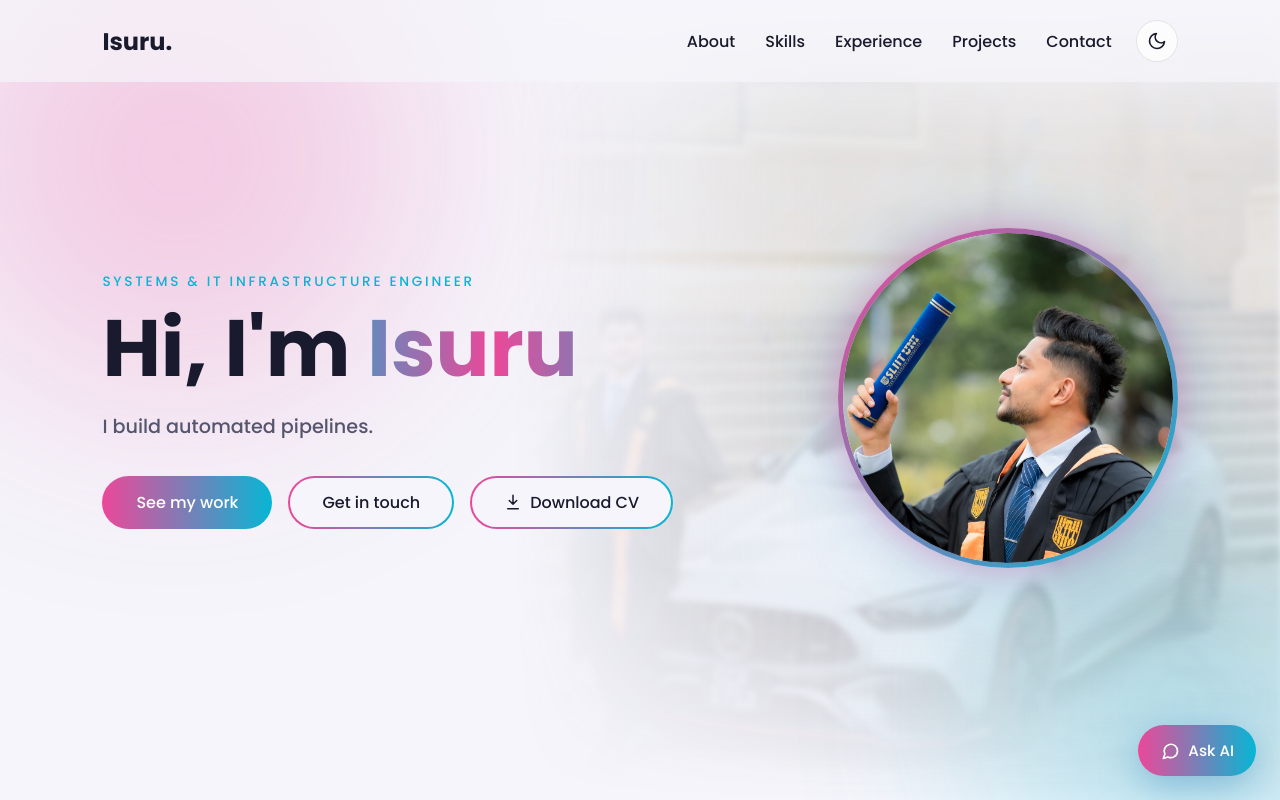
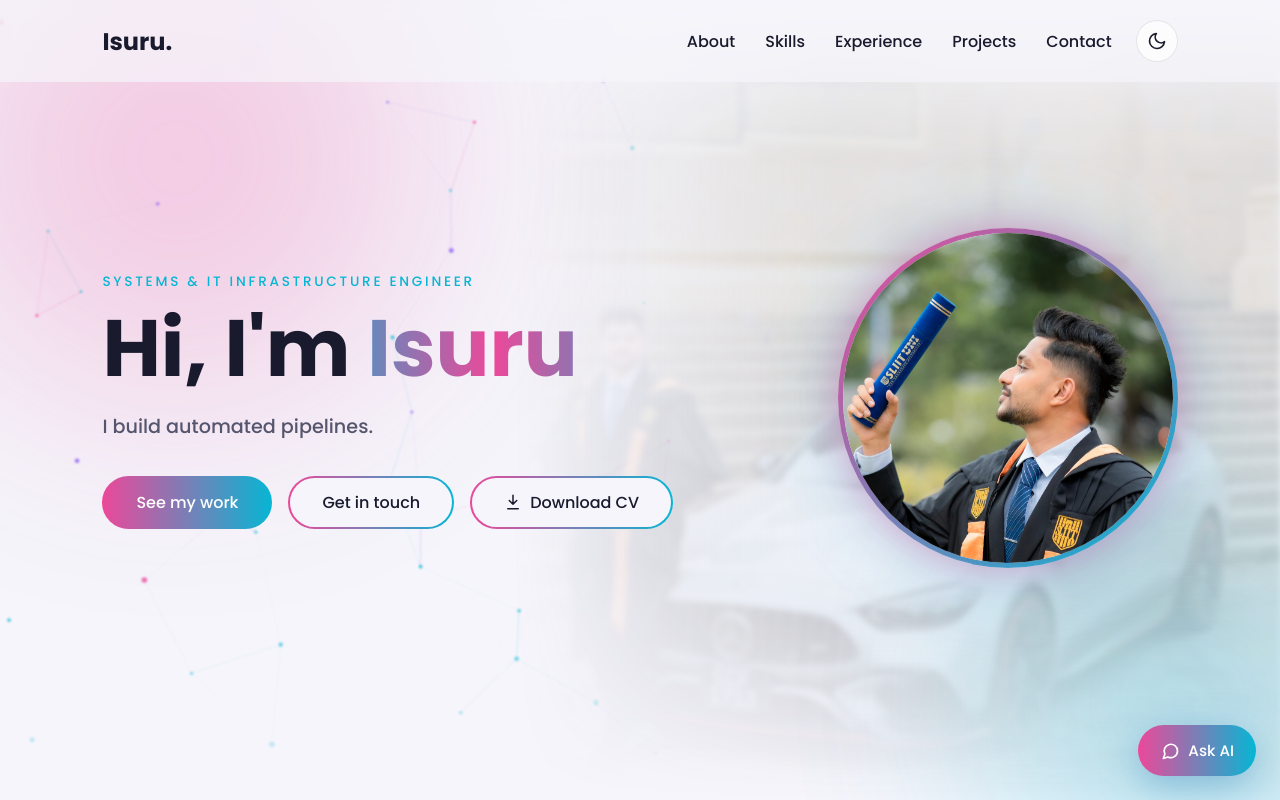
Before and after one commit to IT22167682/IT22167682.github.io, a plain HTML site: page index.html in a window 1280 px wide. Shown: the top 800 px of the page. Drawn offline with Linux system fonts and the light colour scheme; animation ran at ten frames a second.

Commit message:
Keep particle nodes on the left side of the hero

```diff
--- a/index.html
+++ b/index.html
@@ -307,6 +307,7 @@
     </div>
 
     <script src="script.js"></script>
+    <script src="particles.js"></script>
     <script src="chat.js"></script>
 </body>
 
--- /dev/null
+++ b/particles.js
@@ -0,0 +1,139 @@
+// =====================================================
+//  Particle network background for the hero section
+//  Moving "nodes" that connect with lines when close -
+//  like devices on a network. Reacts to the mouse.
+// =====================================================
+
+const hero = document.querySelector(".hero");
+const canvas = document.createElement("canvas");
+canvas.className = "particles";
+canvas.setAttribute("aria-hidden", "true");
+hero.prepend(canvas);                         // first child of the hero = behind the content
+const ctx = canvas.getContext("2d");
+
+const COLORS = ["236, 72, 153", "6, 182, 212", "139, 92, 246"];   // pink, cyan, purple (RGB)
+const LINK_DISTANCE = 130;                    // nodes closer than this get a line
+const MOUSE_DISTANCE = 170;                   // the mouse connects to nodes within this
+const reduceMotion = window.matchMedia("(prefers-reduced-motion: reduce)").matches;
+
+let width, height, areaWidth, particles = [];
+const mouse = { x: null, y: null };
+let running = true;
+
+// ---------- Create the nodes ----------
+function setup() {
+    const dpr = Math.min(window.devicePixelRatio || 1, 2);   // sharp on retina, but not too heavy
+    width = hero.clientWidth;
+    height = hero.clientHeight;
+    canvas.width = width * dpr;
+    canvas.height = height * dpr;
+    ctx.setTransform(dpr, 0, 0, dpr, 0, 0);
+
+    // Desktop: keep the nodes on the LEFT side only (the photo is on the right).
+    // Phones: the layout is stacked, so use the full width.
+    areaWidth = width > 768 ? width * 0.55 : width;
+
+    // More screen = more nodes (but capped, so phones stay fast)
+    const count = Math.min(Math.floor((areaWidth * height) / 14000), width < 768 ? 45 : 70);
+    particles = Array.from({ length: count }, () => ({
+        x: Math.random() * areaWidth,
+        y: Math.random() * height,
+        vx: (Math.random() - 0.5) * 0.5,      // speed in x (pixels per frame)
+        vy: (Math.random() - 0.5) * 0.5,      // speed in y
+        r: Math.random() * 1.8 + 1,           // radius
+        color: COLORS[Math.floor(Math.random() * COLORS.length)],
+    }));
+}
+
+// ---------- Draw one frame ----------
+function draw() {
+    ctx.clearRect(0, 0, width, height);
+    const light = document.documentElement.dataset.theme === "light";
+    const strength = light ? 0.35 : 0.5;      // softer lines in light mode
+
+    for (let i = 0; i < particles.length; i++) {
+        const p = particles[i];
+
+        // Move, and bounce off the edges
+        if (!reduceMotion) {
+            p.x += p.vx;
+            p.y += p.vy;
+            if (p.x < 0 || p.x > areaWidth) p.vx *= -1;   // bounce inside the left area
+            if (p.y < 0 || p.y > height) p.vy *= -1;
+        }
+
+        // Lines to nearby nodes (j > i, so each pair is drawn once)
+        for (let j = i + 1; j < particles.length; j++) {
+            const q = particles[j];
+            const dist = Math.hypot(p.x - q.x, p.y - q.y);
+            if (dist < LINK_DISTANCE) {
+                ctx.strokeStyle = `rgba(${p.color}, ${(1 - dist / LINK_DISTANCE) * strength})`;
+                ctx.lineWidth = 1;
+                ctx.beginPath();
+                ctx.moveTo(p.x, p.y);
+                ctx.lineTo(q.x, q.y);
+                ctx.stroke();
+            }
+        }
+
+        // Line to the mouse + a gentle pull towards it
+        if (mouse.x !== null) {
+            const dist = Math.hypot(p.x - mouse.x, p.y - mouse.y);
+            if (dist < MOUSE_DISTANCE) {
+                ctx.strokeStyle = `rgba(6, 182, 212, ${(1 - dist / MOUSE_DISTANCE) * 0.8})`;
+                ctx.beginPath();
+                ctx.moveTo(p.x, p.y);
+                ctx.lineTo(mouse.x, mouse.y);
+                ctx.stroke();
+                if (!reduceMotion) {
+                    p.x += (mouse.x - p.x) * 0.003;
+                    p.y += (mouse.y - p.y) * 0.003;
+                }
+            }
+        }
+
+        // The node itself
+        ctx.fillStyle = `rgba(${p.color}, 0.9)`;
+        ctx.beginPath();
+        ctx.arc(p.x, p.y, p.r, 0, Math.PI * 2);
+        ctx.fill();
+    }
+}
+
+// ---------- Animation loop ----------
+function loop() {
+    if (!running) return;
+    draw();
+    requestAnimationFrame(loop);
+}
+
+// ---------- Mouse tracking (relative to the hero) ----------
+hero.addEventListener("mousemove", (e) => {
+    const rect = hero.getBoundingClientRect();
+    mouse.x = e.clientX - rect.left;
+    mouse.y = e.clientY - rect.top;
+});
+hero.addEventListener("mouseleave", () => { mouse.x = mouse.y = null; });
+
+// ---------- Only animate while the hero is on screen (saves battery) ----------
+const heroObserver = new IntersectionObserver(([entry]) => {
+    const shouldRun = entry.isIntersecting && !document.hidden && !reduceMotion;
+    if (shouldRun && !running) { running = true; loop(); }
+    if (!shouldRun) running = false;
+});
+heroObserver.observe(hero);
+document.addEventListener("visibilitychange", () => {
+    if (document.hidden) running = false;
+    else if (!reduceMotion) { running = true; loop(); }
+});
+
+// ---------- Rebuild when the window size changes ----------
+let resizeTimer;
+window.addEventListener("resize", () => {
+    clearTimeout(resizeTimer);
+    resizeTimer = setTimeout(() => { setup(); if (reduceMotion) draw(); }, 200);
+});
+
+setup();
+if (reduceMotion) { running = false; draw(); }   // still picture for people who prefer less motion
+else loop();
--- a/style.css
+++ b/style.css
@@ -663,3 +663,30 @@ nav a.active::after { width: 100%; }          /* keep the gradient underline sho
 @media (max-width: 768px) {
     .back-to-top { left: 16px; bottom: 16px; width: 44px; height: 44px; }
 }
+
+/* ---------- Particle network canvas (created by particles.js) ---------- */
+.hero { position: relative; isolation: isolate; }
+.particles {
+    position: absolute; inset: 0;
+    width: 100%; height: 100%;
+    z-index: -1;                 /* behind the hero text, in front of the background photo */
+    pointer-events: none;        /* clicks go through to the buttons */
+    filter: blur(1.2px);         /* soft, slightly out-of-focus nodes - raise for more blur */
+    opacity: 0.85;
+    /* fade out at the bottom so it blends into the next section */
+    -webkit-mask-image: linear-gradient(to bottom, #000 75%, transparent 100%);
+    mask-image: linear-gradient(to bottom, #000 75%, transparent 100%);
+}
+/* Desktop: also fade the nodes out towards the middle, so the edge of the left area is soft */
+@media (min-width: 769px) {
+    .particles {
+        -webkit-mask-image:
+            linear-gradient(to right, #000 40%, transparent 56%),
+            linear-gradient(to bottom, #000 75%, transparent 100%);
+        -webkit-mask-composite: source-in;
+        mask-image:
+            linear-gradient(to right, #000 40%, transparent 56%),
+            linear-gradient(to bottom, #000 75%, transparent 100%);
+        mask-composite: intersect;
+    }
+}
```
